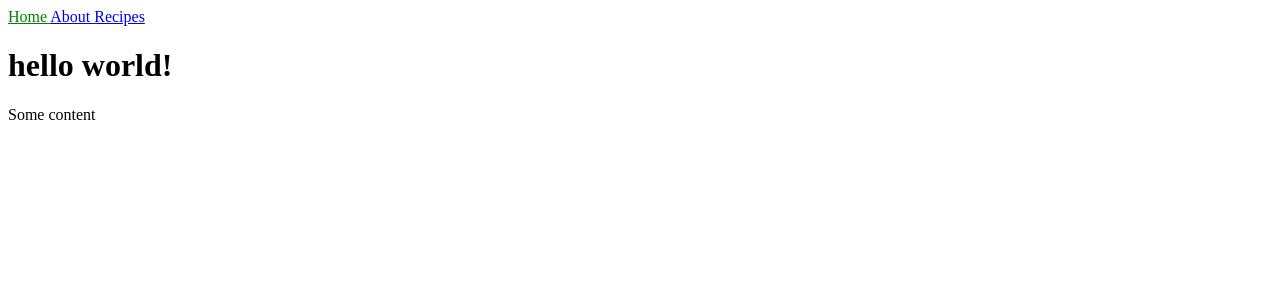
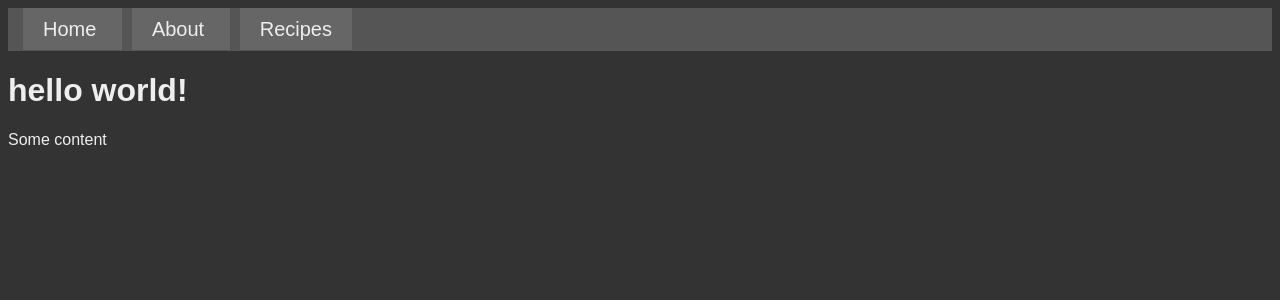
Before and after one commit to dwdwdan/recipes, a Jekyll site: the page built from index.html, in a window 1280 px wide. Shown: the top 300 px of the page. Built offline with Jekyll 4.4.1, drawn with Linux system fonts in a browser that asks for light colours.

Commit message:
Set up navigation css

```diff
--- a/_includes/navigation.html
+++ b/_includes/navigation.html
@@ -1,7 +1,7 @@
-<nav>
+<ul id="navmenu">
   {% for item in site.data.navigation %}
-    <a href="{{ item.link | prepend:site.baseurl }}" {% if page.url == item.link %}class="current"{% endif %}>
+	<li><a href="{{ item.link | prepend:site.baseurl }}" {% if page.url == item.link %}class="current"{% endif %}>
       {{ item.name }}
-    </a>
+	</a></li>
   {% endfor %}
-</nav>
+</ul>
--- a/_sass/main.scss
+++ b/_sass/main.scss
@@ -1,3 +1,27 @@
-.current {
-	color: green;
+* {
+	font-family:sans-serif;
+	background-color: #333333;
+	color: #eeeeee;
 }
+
+ul#navmenu {
+	list-style-type: none;
+	margin: 0px;
+	padding: 10px;
+	background-color: #555555;
+}
+#navmenu li{
+	display: inline;
+	background-color: transparent;
+}
+#navmenu a{
+	padding: 10px 20px;
+	margin: 0px 5px;
+	background-color: #666666;
+	color: #eeeeee;
+	text-decoration: none;
+	font-size: 20px;
+}
+#navmenu a:hover{
+	background-color:#444444;
+}
```
